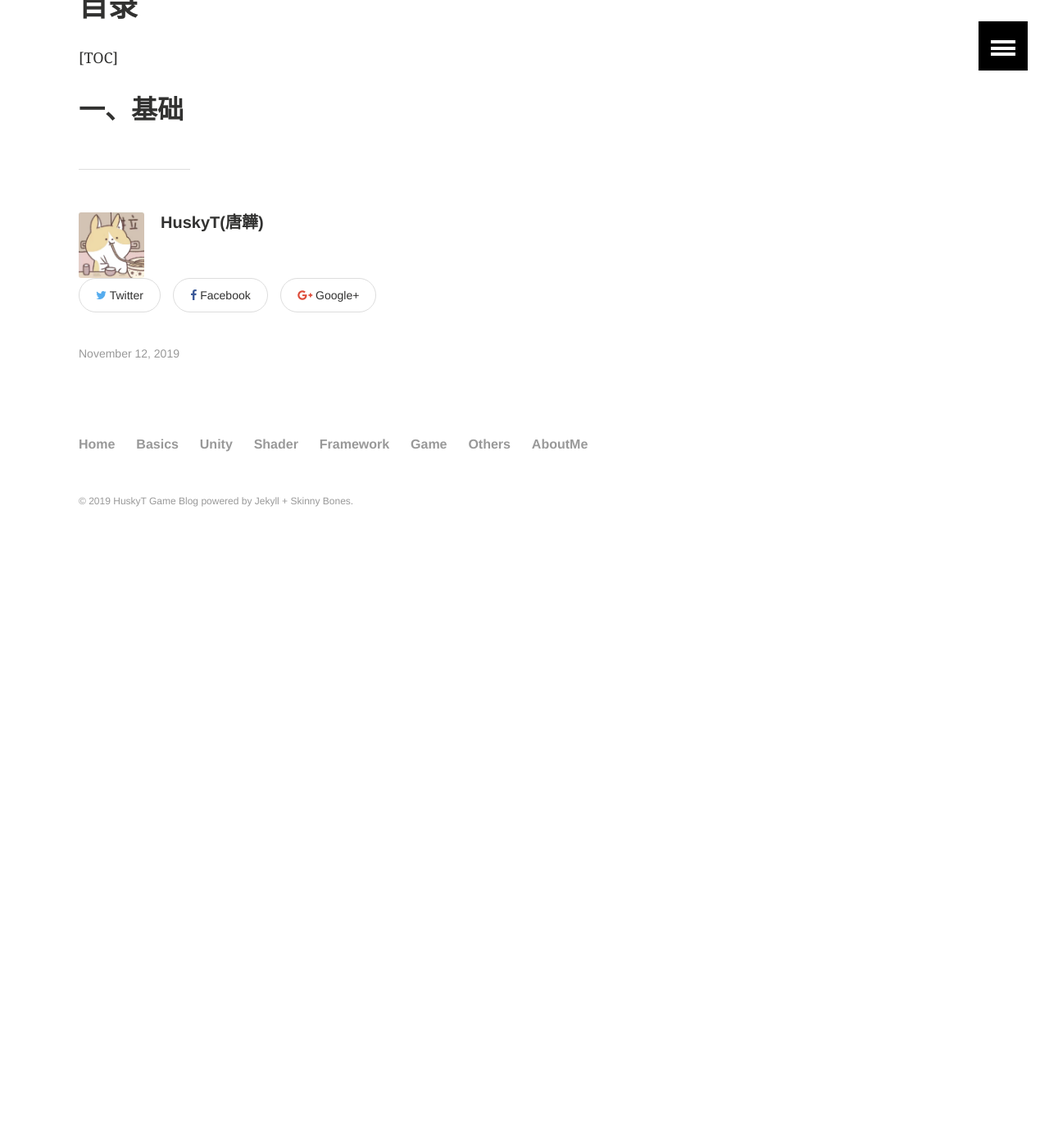
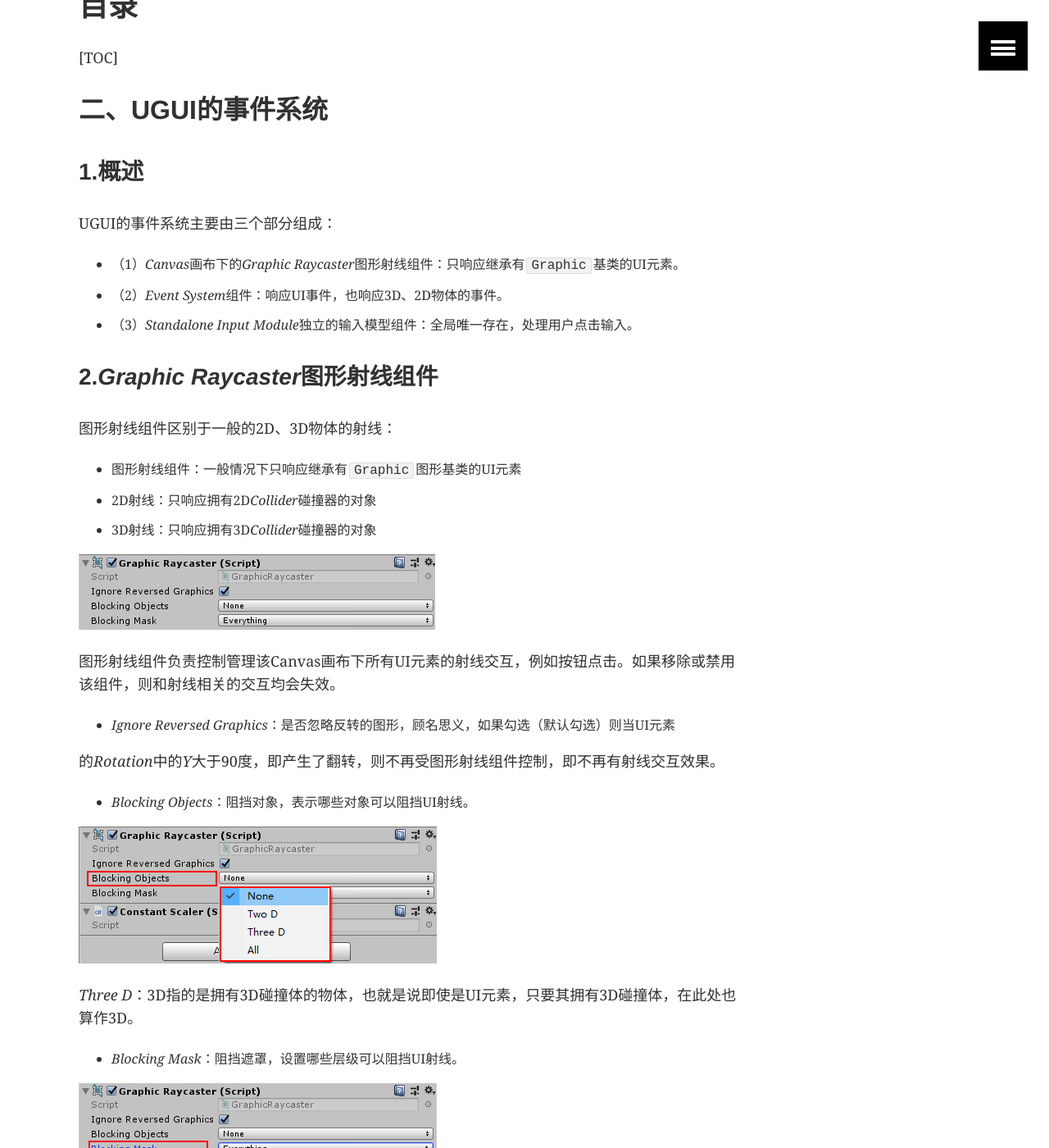
Before and after one commit to HuskyTGame/HuskyTGame.github.io, a Jekyll site: the page built from _posts/unity/2019-11-12-UGUI--基础_基础组件_下.md, in a window 1280 px wide and 1400 px high, scrolled down 301 px. Shown: the whole window at 82% size. Built offline with Jekyll 4.4.1, drawn with Linux system fonts in a browser that asks for light colours; before the commit the page ends 998 px from its top, so only the background shows below that.

Commit message:
Update 2019-11-12-UGUI--基础_基础组件_下.md

```diff
--- a/_posts/unity/2019-11-12-UGUI--基础_基础组件_下.md
+++ b/_posts/unity/2019-11-12-UGUI--基础_基础组件_下.md
@@ -10,4 +10,40 @@ image:
 
 [TOC]
 
-## 一、基础
+## 二、UGUI的事件系统
+
+### 1.概述
+
+UGUI的事件系统主要由三个部分组成：
+
+- （1）*Canvas*画布下的*Graphic Raycaster*图形射线组件：只响应继承有``Graphic``基类的UI元素。
+- （2）*Event System*组件：响应UI事件，也响应3D、2D物体的事件。
+- （3）*Standalone Input Module*独立的输入模型组件：全局唯一存在，处理用户点击输入。
+
+### 2.*Graphic Raycaster*图形射线组件
+
+图形射线组件区别于一般的2D、3D物体的射线：
+
+- 图形射线组件：一般情况下只响应继承有``Graphic``图形基类的UI元素
+- 2D射线：只响应拥有2D*Collider*碰撞器的对象
+- 3D射线：只响应拥有3D*Collider*碰撞器的对象
+
+![picture22](https://huskytgame.github.io/images/in-post/unity/2019-09-30-UGUI--基础_基础组件_上/ScreenShot022.png)
+
+图形射线组件负责控制管理该Canvas画布下所有UI元素的射线交互，例如按钮点击。如果移除或禁用该组件，则和射线相关的交互均会失效。
+
+- *Ignore Reversed Graphics*：是否忽略反转的图形，顾名思义，如果勾选（默认勾选）则当UI元素
+
+的*Rotation*中的*Y*大于90度，即产生了翻转，则不再受图形射线组件控制，即不再有射线交互效果。
+
+- *Blocking Objects*：阻挡对象，表示哪些对象可以阻挡UI射线。
+
+![picture23](https://huskytgame.github.io/images/in-post/unity/2019-09-30-UGUI--基础_基础组件_上/ScreenShot023.png)
+
+*Three D*：3D指的是拥有3D碰撞体的物体，也就是说即使是UI元素，只要其拥有3D碰撞体，在此处也算作3D。
+
+- *Blocking Mask*：阻挡遮罩，设置哪些层级可以阻挡UI射线。
+
+![picture24](https://huskytgame.github.io/images/in-post/unity/2019-09-30-UGUI--基础_基础组件_上/ScreenShot024.png)
+
+### 3.
```
